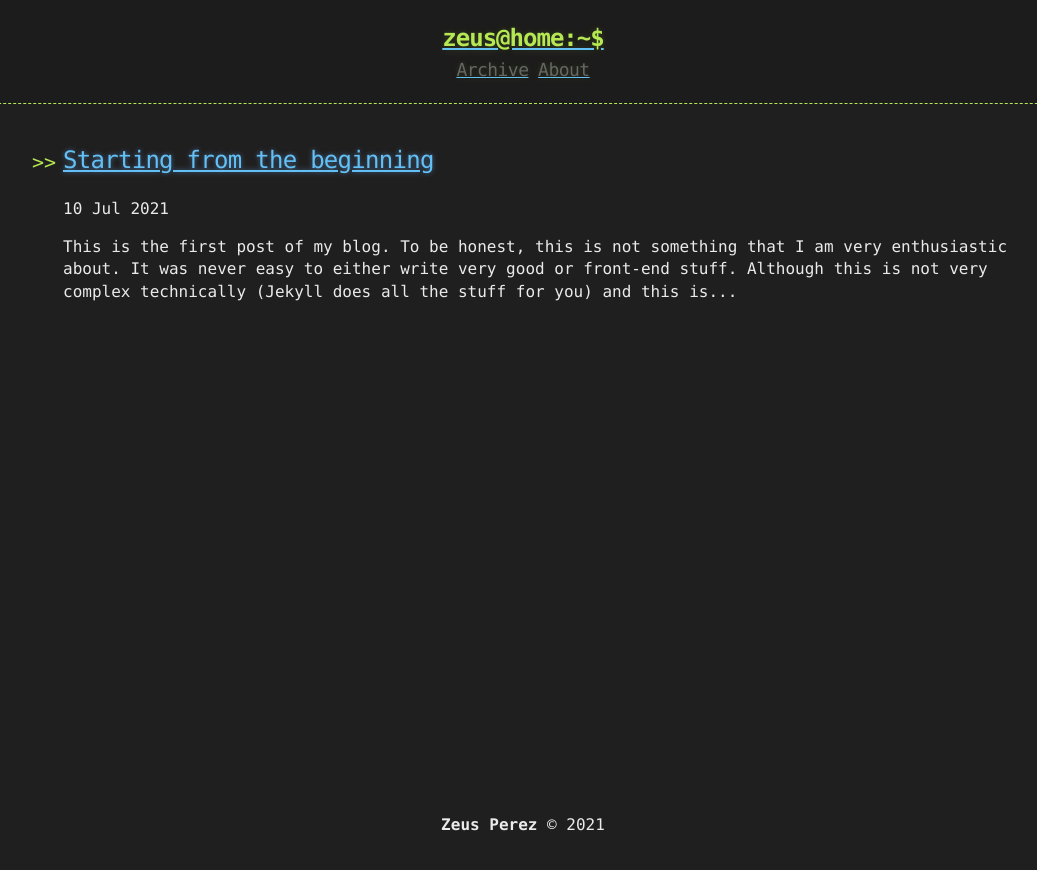
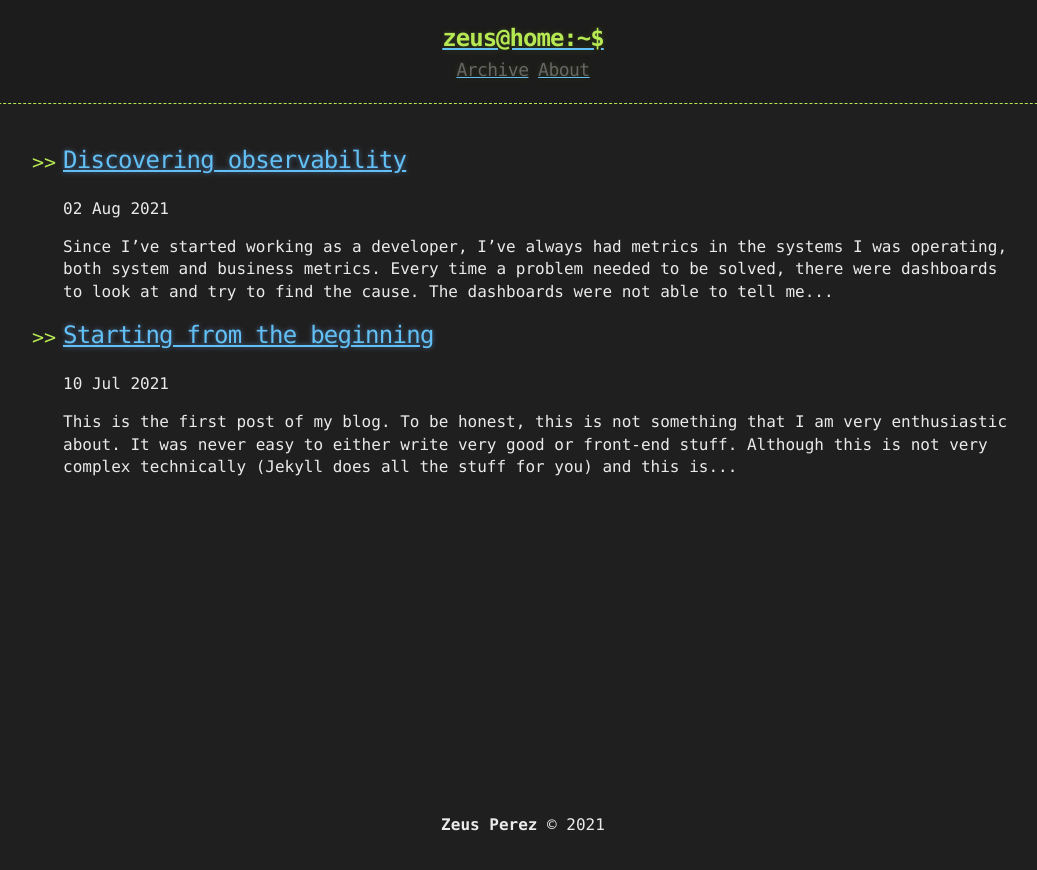
Before and after one commit to ZeusPerez/the-manolin, a Jekyll site: the page built from index.html, in a window 1280 px wide. Shown: the top 870 px of the page, without its empty margins (117-1154 px from the left). Built offline with Jekyll 4.4.1, drawn with Linux system fonts in a browser that asks for light colours; the list of posts is cut into pages by our own code; part of the change alters nothing that is shown.

```diff
--- a/_posts/2021-08-02-discovering-observability.md
+++ b/_posts/2021-08-02-discovering-observability.md
@@ -1,45 +1,45 @@
 ---
 title: Discovering observability
-published: false # TODO: publish a true
+published: true
 ---
 
-I've always had metrics in the systems I was working with, both system metrics and business metrics. Each time there was a problem there was a dashboard(s) to look at and try to find the reason. The dashboards was not able to tell me 100% and quickly what was the problem, but ... eh, debugging has always been difficult and you have to research and find evidences or in many cases make a lot of assumptions that explained what happened. In the most part of the diagnosis of an issue I had a theory which made sense more than certaintly with evidences (or at least a high degree of certainly).
+Since I've started working as a developer, I've always had metrics in the systems I was operating, both system and business metrics. Every time a problem needed to be solved, there were dashboards to look at and try to find the cause. The dashboards were not able to tell me 100% and quickly what was the problem, but ...(it's ok), debugging has always been difficult and you have to research and find evidence or in many cases make a lot of assumptions that explained what happened. In most of the diagnoses of an issue, I had a theory that made sense rather than evidence.
 
 About a year ago, I had the luck of joining a team that has, what I consider today, good practices in observability. I've moved from coarse-grain metrics to fine-grain ones (of course with overview/aggregated dashboards which are equivalent to the first one). Some of the main differences between these two ways of observability are:
 
 ### Black box vs both, black and white
-With black box metrics, you know how your service is working, the response times, the load it handles, etc., but you will see all the details if you add white box metrics. I think this could be a good simile: If you go to the doctor he can give you a diagnosis by doing an exploration but if you want to confirm that diagnosis and find out exactly what is happening to you some extra information is needed, like blood tests or X-ray photograph, scans. Using white-box metrics you get this detailed information. With this detailed information, you will know where your service is taking more time, the internal errors, fence a problem, etc.
+With black box metrics, you know how your service is working, the response times, the load it handles, etc., but you will only see all the details if you add white box metrics. I think this could be a good simile: If you go to the doctor, he can give you a diagnosis by doing an exploration, but if you want to confirm that diagnosis and find out exactly what is happening to you, some extra information is needed, like blood tests or X-ray photograph, scans. Using white-box metrics you get this detailed information. With this detailed information, you will know where your service is taking more time, the internal errors, fence a problem, etc.
 
 ### On-demand or by default
-If you are adding metrics only when you are missing something or when you need more information you will be always behind in terms of visibility and monitoring. On the other hand, if you think about adding metrics as part of each task like we do with testing for example, and you make an analysis about what to measure and how to visualise the new code you are adding when you are defining or developing, you will be able to have all the information you need beforehand and it could add another layer of validation that the changes you made are doing what is expected.
+If you are adding metrics only when you are missing something or when you need more information, you will be always behind in terms of visibility and monitoring. On the other hand, if you think about adding metrics as part of each task like developers do with testing for example, and you make an analysis about what to measure and how to visualize the new code you are adding when you are defining or developing, you will be able to have all the information you need beforehand and it could add another layer of validation showing that the changes you made are doing what is expected.
 
 ### Normalized metrics and dashboards
- If your team or company has a guide style or the way of adding observability is very well defined, you will be able to find the information you need although you were not the one adding it or it belongs to another team service and vice-versa. Especially when you are in a hurry, an incident for example, but it is always helpful that you are able to find the right dashboard easy and inside that dashboard and before you open it you know what information will be there. This is very team-subjective but this is an example of the information that a service dashboard should provide:
+If your team or company has a style guide or the way of adding observability is very well defined, you will be able to find the information you need although you were not the one adding it or it belongs to another team service and vice-versa. Especially when you are in a hurry, an incident for example, but it is always helpful that you are easily able to find the right dashboard and before you open it you know what information will be inside that dashboard. This is very team-subjective, but this is an example of the information that a service dashboard should provide:
 - Systems metrics: CPU,  memory, threads, objects, number of logs, etc.
 
 - All the dependencies of the service with [RED metrics](https://www.weave.works/blog/the-red-method-key-metrics-for-microservices-architecture/): other services, third parties, DB, Caches, ...
 
 - Black box metrics: incoming traffic with RED metrics by endpoint or action and aggregated
 
-- Some business-related metrics. For example, if are operating a payments service maybe it is useful to have the number for transactions by type and success.
+- Some business-related metrics. For example, if you are operating a payments service maybe it is useful to have the number for transactions by type and success.
 
-Also, it could be a good idea to have a dashboard or section with your SLAs, SLOs and SLIs. This is a good way of sharing them with the rest of the company, letting them know what to expect when they consume one of the services that your team owns and you will be able to detect if you break any agreement easily.
+Also, it could be a good idea to have a dashboard or section with your SLAs, SLOs and SLIs. This is a good way of sharing them with the rest of the company, letting them know what to expect when they consume one of the services that your team owns and you will easily be able to detect if any agreement is being broken.
 
 Besides this service dashboard, it is always a good idea to have a dashboard with golden metrics close related to the nature of your business. If you have an e-commerce, for example, you will want to see some global metrics like sessions, users, orders, ships and so on.
 
-I'm talking about the point of view of the software engineer. If you are a systems engineer or you work with the infrastructure you'll probably need different metrics.
+I'm talking about the point of view of the software engineer. If you are a systems engineer or you work with the infrastructure, you'll probably need different metrics.
 
 ### Alerting
-If you want to make fine-grain alerting you will need fine-grain metrics. The observability is a requirement for the alerting (always talking about automatic alerting). If one of your third party providers is failing and there is nothing actionable you can do, you wouldn't want an alert that wakes you up in the middle of the night, right? In order to have this control in the alerting and being able to exclude this kind of scenario, or include some others that are very specific you will high a very high control of your metrics that will require an elaborated observability system.
+If you want to make fine-grain alerting, you will need fine-grain metrics. The observability is a requirement for the alerting (always talking about automatic alerting). If one of your third party providers is failing and there is nothing actionable you can do, you wouldn't want an alert that wakes you up in the middle of the night, right? In order to have this level of detail in the alerting and being able to exclude this kind of scenario, or include some others that are very specific, you will have very high control of your metrics that will require an elaborated observability system.
 
 <br/><br/>
-Having all this and being able to evolve your observability sounds great but it is not easy and requires resources and discipline. There are some things that help to reach a satisfactory level of observability:
+Having all this and being able to evolve your observability sounds great, but it is not easy and requires resources and discipline. There are some things that help to reach a satisfactory level of observability:
 
-- **Have a proper observability system.** You need a system for exporting metrics and visualizing them and they have a cost so you will need support from the company in order to be able to destinate resources for this. You can make this onsite, with open source tools but you will need dedicated people or a team in order to build it and maintain it. The alternative is using some third-party tool that is able to provide you with all the features that you need.
+- **Have a proper observability system.** You need a system for exporting metrics and visualizing them and they have a cost, so you will need support from the company in order to be able to destinate resources for this. You can make it on-site, with open source tools, but you will need dedicated people or a team in order to build it and maintain it. The alternative is using some third-party tool that is able to provide you with all the features that you need.
 
 
-- **Tools.** Adding metrics should be as easy as possible for the developers. With a very few lines (the fewer the better), someone should be able to add ad-hoc metrics so you will need to same some kind of tooling for this, which are usually in form of libraries. Also, having automatic metrics is a bonus here. Each time you add a server, some metrics by default could be added if you use the proper tooling. The RED metrics are the usual candidates for this. However, when adding a metric becomes difficult, laziness or hurries will appear and the developers would care less about this leading to a lack of observability.
+- **Tools.** Adding metrics should be as easy as possible for the developers. With a very few lines (the fewer the better), someone should be able to add ad-hoc metrics so you will need some kind of tooling for this, which usually are in a library format. Also, having automatic metrics is a bonus here. Each time you add a server, some metrics by default could be added if you use the proper tooling. The RED metrics are the usual candidates for this. However, when adding a metric becomes difficult, laziness or hurries will appear and the developers would care less about this leading to a lack of observability.
 
-- **Team awareness.** If the team agrees to have a guideline for this and everybody adds and maintains observability, this becomes very easy for the member of the team and new journeys. The inertia of the team drag for good and for bad (in this case for good). If you have a good observability culture, you will have the metrics in mind during the development and the reviews, and they will be, as I mentioned above, like having tests on your code.
+- **Team awareness.**  If the team agrees to have a guideline for this and everybody adds and maintains observability, this becomes very easy for the member of the team and new joiners. The inertia of the team drag for good and for bad (in this case for good). If you have a good observability culture, you will have the metrics in mind during the development and the reviews, and they will be, as I mentioned above, like having tests on your code.
 
-This is a very personal opinion about my latest learnings in the observability world, but as it happens always in software this could be improved a lot and it is very specific to your use case (it always depends). Hope these thoughts could be helpful to someone! 👋
+This is a very personal opinion about my latest learnings in the observability world, but as it always happens in software, this could be improved a lot and it is very specific to your use case (it always depends). Hope these thoughts could be helpful to someone! 👋
```
